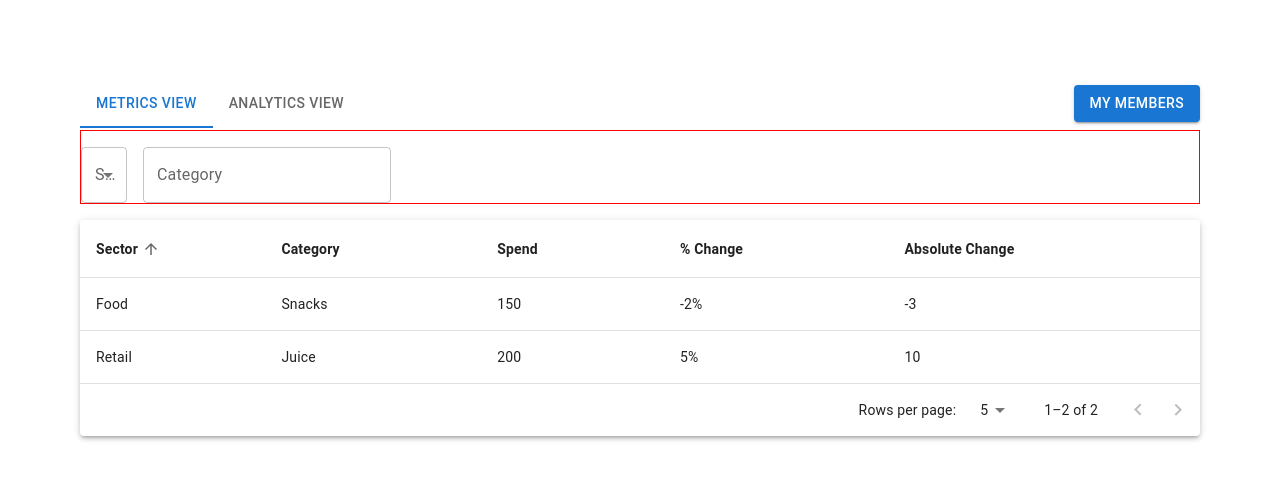
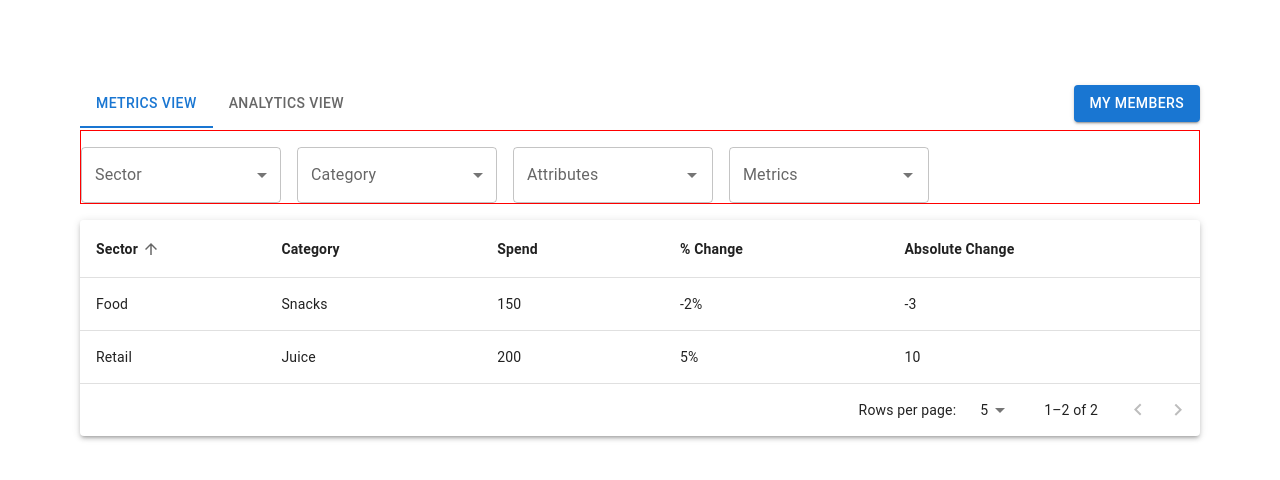
Before and after one commit to pranaydo/DashBoard-App, a React (Create React App) app: page / in a window 1280 px wide. Shown: the top 480 px of the page. Built offline with nearby package versions, Linux system fonts and the light colour scheme.

Commit message:
datastructure changed of mock data , filter panel  updated ,filter logic updated

```diff
--- a/src/components/FilterPanel.tsx
+++ b/src/components/FilterPanel.tsx
@@ -1,5 +1,7 @@
 import React from "react";
-import { Box, TextField, MenuItem } from "@mui/material";
+import { Box, TextField, MenuItem, Autocomplete } from "@mui/material";
+// import { DatePicker, LocalizationProvider } from '@mui/x-date-pickers';
+// import AdapterDateFns from '@date-io/date-fns';
 import { Filters } from "../type/types";
 
 interface FiltersPanelProps {
@@ -7,27 +9,94 @@ interface FiltersPanelProps {
   setFilters: React.Dispatch<React.SetStateAction<Filters>>;
 }
 
+const sectorOptions = ["Retail", "Food", "Industrial"];
+const categoryOptions = ["Juice", "Snacks", "Tools"];
+const metricOptions = ["spend", "reference", "percentChange", "absoluteChange"];
+const attributeOptions = ["country", "sector", "category"];
+
 const FiltersPanel: React.FC<FiltersPanelProps> = ({ filters, setFilters }) => {
+  const today = new Date();
+  const twelveMonthsAgo = new Date(today);
+  twelveMonthsAgo.setMonth(twelveMonthsAgo.getMonth() - 12);
+
   return (
-    <Box display="flex" gap={2} mt={2}>
+    // <LocalizationProvider dateAdapter={AdapterDateFns}>
+    <Box display="flex" gap={2} mt={2} flexWrap="wrap">
       <TextField
         label="Sector"
         select
         value={filters.sector || ""}
         onChange={(e) => setFilters({ ...filters, sector: e.target.value })}
+        sx={{ minWidth: 200 }}
       >
-        {["Retail", "Food", "Industrial"].map((s) => (
+        {sectorOptions.map((s) => (
           <MenuItem key={s} value={s}>
             {s}
           </MenuItem>
         ))}
       </TextField>
+
       <TextField
         label="Category"
+        select
         value={filters.category || ""}
         onChange={(e) => setFilters({ ...filters, category: e.target.value })}
+        sx={{ minWidth: 200 }}
+      >
+        {categoryOptions.map((c) => (
+          <MenuItem key={c} value={c}>
+            {c}
+          </MenuItem>
+        ))}
+      </TextField>
+
+      {/*
+        <DatePicker
+          label="Start Date"
+          value={filters.startDate ? new Date(filters.startDate) : null}
+          onChange={(date: Date | null) =>
+            setFilters({ ...filters, startDate: date?.toISOString().split('T')[0] })
+          }
+          disableFuture
+          minDate={twelveMonthsAgo}
+          maxDate={today}
+          slotProps={{ textField: { size: 'medium' } }}
+        />
+
+        <DatePicker
+          label="End Date"
+          value={filters.endDate ? new Date(filters.endDate) : null}
+          onChange={(date: Date | null) =>
+            setFilters({ ...filters, endDate: date?.toISOString().split('T')[0] })
+          }
+          disableFuture
+          minDate={twelveMonthsAgo}
+          maxDate={today}
+          slotProps={{ textField: { size: 'medium' } }}
+        />
+        */}
+
+      <Autocomplete
+        multiple
+        options={attributeOptions}
+        value={filters.attributes || []}
+        onChange={(_, newVal) => setFilters({ ...filters, attributes: newVal })}
+        renderInput={(params) => (
+          <TextField {...params} label="Attributes" sx={{ minWidth: 200 }} />
+        )}
+      />
+
+      <Autocomplete
+        multiple
+        options={metricOptions}
+        value={filters.metrics || []}
+        onChange={(_, newVal) => setFilters({ ...filters, metrics: newVal })}
+        renderInput={(params) => (
+          <TextField {...params} label="Metrics" sx={{ minWidth: 200 }} />
+        )}
       />
     </Box>
+    // </LocalizationProvider>
   );
 };
 
--- a/src/components/view/MetricsTable.tsx
+++ b/src/components/view/MetricsTable.tsx
@@ -86,11 +86,18 @@ const MetricsTable: React.FC<MetricsTableProps> = ({ filters }) => {
   const [rowsPerPage, setRowsPerPage] = useState(5);
 
   // Filter data based on filters
-  const filteredData = useMemo(
-    () =>
-      user.data.filter((d) => !filters.sector || d.sector === filters.sector),
-    [user.data, filters.sector]
-  );
+  const filteredData = useMemo(() => {
+    return user.data.filter((d) => {
+      const matchesSector = !filters.sector || d.sector === filters.sector;
+      const matchesCategory =
+        !filters.category || d.category === filters.category;
+      const matchesDate =
+        (!filters.startDate ||
+          new Date(d.date) >= new Date(filters.startDate)) &&
+        (!filters.endDate || new Date(d.date) <= new Date(filters.endDate));
+      return matchesSector && matchesCategory && matchesDate;
+    });
+  }, [user.data, filters]);
 
   // Sort data
   const sortedData = useMemo(() => {
--- a/src/mockData/MockData.tsx
+++ b/src/mockData/MockData.tsx
@@ -1,21 +1,48 @@
-
 import { User } from "../type/types";
 
-export const users : User[] = [
+export const users: User[] = [
   {
     id: 1,
-      name: 'Alice',
+    name: "Alice",
     data: [
-        { sector: 'Retail', category: 'Juice', spend: 200, percentChange: 5, absoluteChange: 10 },
-        { sector: 'Food', category: 'Snacks', spend: 150, percentChange: -2, absoluteChange: -3 },
+      {
+        sector: "Retail",
+        category: "Juice",
+        spend: 200,
+        percentChange: 5,
+        absoluteChange: 10,
+        date: "2023-10-01",
+      },
+      {
+        sector: "Food",
+        category: "Snacks",
+        spend: 150,
+        percentChange: -2,
+        absoluteChange: -3,
+        date: "2023-10-05",
+      },
     ],
   },
   {
     id: 2,
-      name: 'Bob',
+    name: "Bob",
     data: [
-        { sector: 'Industrial', category: 'Tools', spend: 300, percentChange: 10, absoluteChange: 30 },
-        { sector: 'Retail', category: 'Juice', spend: 180, percentChange: 3, absoluteChange: 5 },
+      {
+        sector: "Industrial",
+        category: "Tools",
+        spend: 300,
+        percentChange: 10,
+        absoluteChange: 30,
+        date: "2023-10-03",
+      },
+      {
+        sector: "Retail",
+        category: "Juice",
+        spend: 180,
+        percentChange: 3,
+        absoluteChange: 5,
+        date: "2023-10-08",
+      },
     ],
   },
 ];
--- a/src/type/types.ts
+++ b/src/type/types.ts
@@ -4,6 +4,7 @@ export interface UserData {
   spend: number;
   percentChange: number;
   absoluteChange: number;
+  date: string;
 }
 
 export interface User {
@@ -12,8 +13,11 @@ export interface UserData {
   data: UserData[];
 }
 
-
 export interface Filters {
   sector?: string;
   category?: string;
+  startDate?: string;
+  endDate?: string;
+  attributes?: string[];
+  metrics?: string[];
 }
```
Lines whose indentation alone changed are shown as unchanged.
